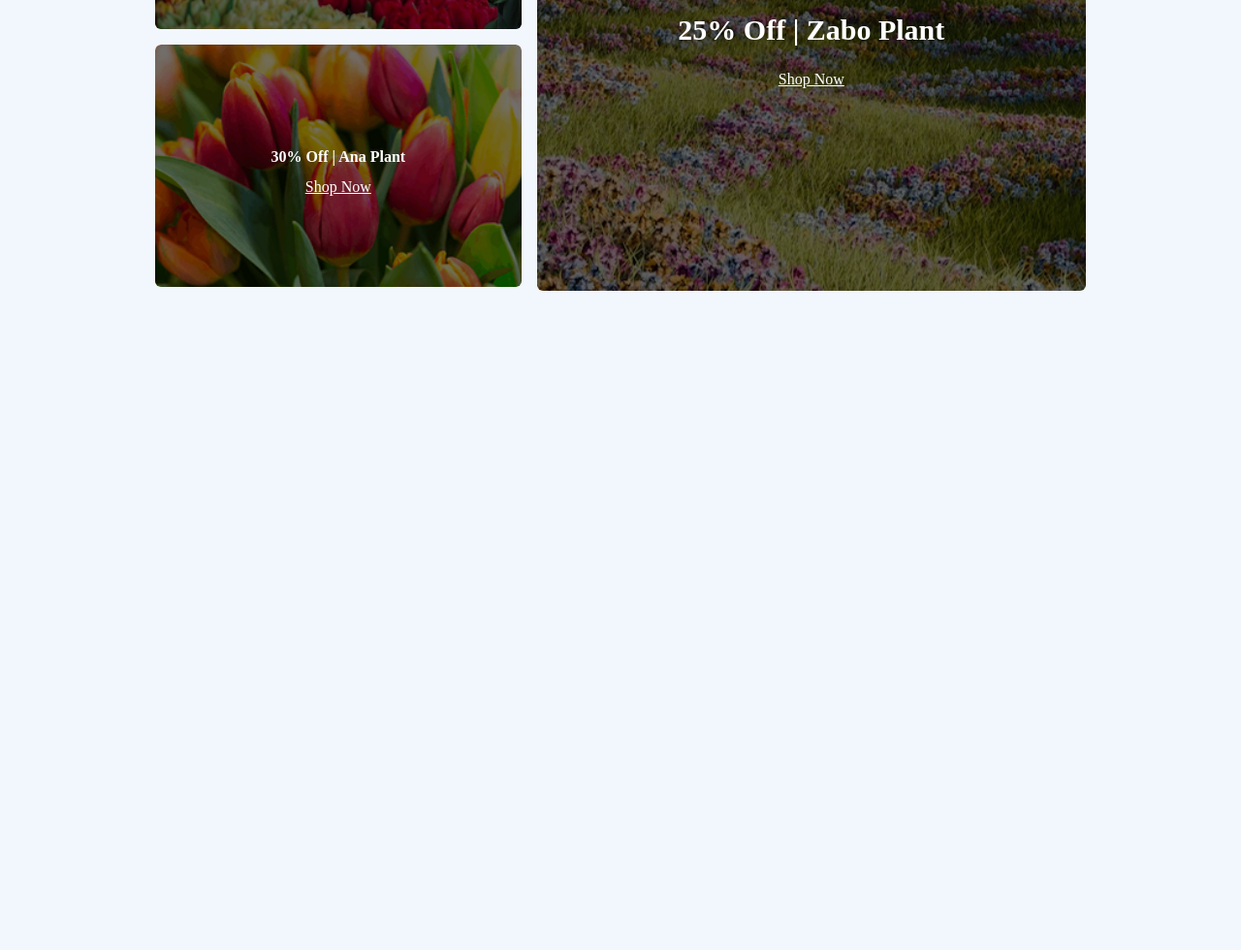
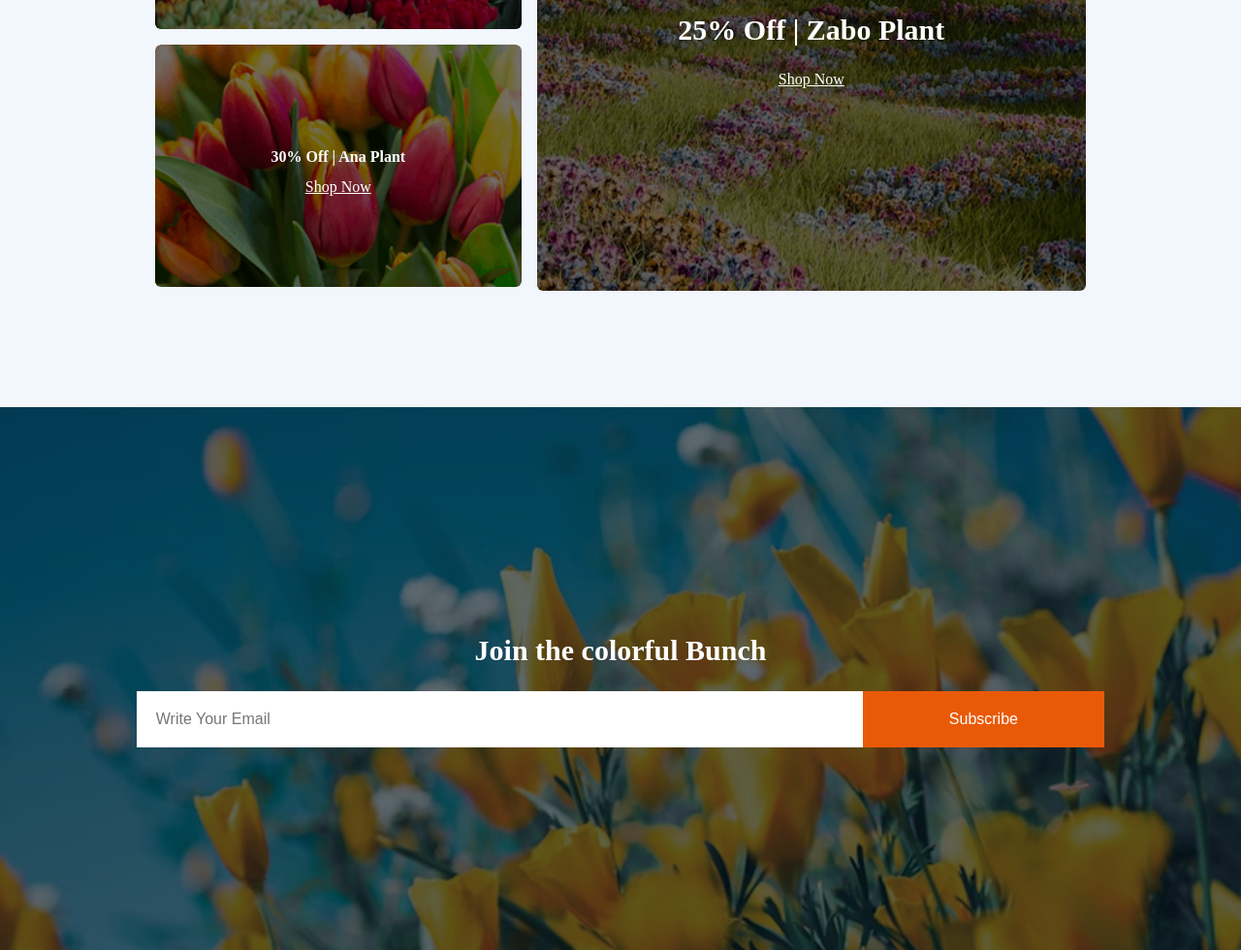
Before and after one commit to tanjirultusher/Faugei-Flower-Shop, a plain HTML site: page index.html in a window 1280 px wide. Shown: the part 2855-3835 px from the top of the page at 97% size. Before the commit the page ends 3155 px from the top, so only its background shows below. Drawn offline with Linux system fonts and the light colour scheme; a web font is replaced by a local one.

Commit message:
added newsletter-section

```diff
--- a/index.html
+++ b/index.html
@@ -261,7 +261,19 @@
             </div>
         </section>
 
-
+        <section id="Newsletter" class="newsletter-section">
+            <div class="newsletter-overlay">
+                <h1 class="newsletter-title">
+                    Join the colorful Bunch
+                </h1>
+                <div class="newsletter-form">
+                    <input class="newsletter-input" placeholder="Write Your Email" type="text" />
+                    <button class="newsletter-btn">
+                        Subscribe
+                    </button>
+                </div>
+            </div>
+        </section>
 
     </main>
 
--- a/styles.css
+++ b/styles.css
@@ -570,3 +570,96 @@ body.body-bg {
   color: var(--white);
   font-family: "Noto-sarif", serif;
 }
+
+
+/* Newsletter Section */
+.newsletter-section {
+  width: 100%;
+  height: 70vh;
+  margin-top: 1.25rem;
+  background-image: url('./assets/news-letter-bg.png');
+  background-size: cover;
+  background-position: center;
+  background-repeat: no-repeat;
+}
+@media (min-width: 1200px) {
+  .newsletter-section {
+    margin-top: 7.5rem;
+  }
+}
+.newsletter-overlay {
+  width: 100%;
+  height: 100%;
+  background: rgba(0,0,0,0.4);
+  display: flex;
+  flex-direction: column;
+  justify-content: center;
+  align-items: center;
+  padding: 0 1rem;
+}
+.newsletter-title {
+  font-size: 1.25rem;
+  color: var(--white);
+  font-family: "Noto-sarif", serif;
+  text-align: center;
+  transition: color 0.3s;
+}
+@media (min-width: 768px) {
+  .newsletter-title {
+    font-size: 1.875rem;
+  }
+}
+.newsletter-title:hover {
+  color: var(--orange);
+}
+.newsletter-form {
+  display: flex;
+  flex-direction: row;
+  justify-content: center;
+  align-items: stretch;
+  width: 100%;
+}
+@media (min-width: 768px) {
+  .newsletter-form {
+    flex-direction: row;
+    row-gap: 0;
+  }
+}
+.newsletter-input {
+  padding-left: 1.25rem;
+  padding-top: 1.25rem;
+  padding-bottom: 1.25rem;
+  width: 60%;
+  color: var(--gray-700);
+  background: var(--white);
+  border: none;
+  transition: background 0.3s;
+  outline: none;
+  font-size: 1rem;
+}
+.newsletter-input:focus {
+  outline: 2px solid var(--orange);
+}
+.newsletter-input:hover {
+  background: #f3f4f6;
+}
+.newsletter-btn {
+  padding-top: 1.25rem;
+  padding-bottom: 1.25rem;
+  width: 33%;
+  color: var(--white);
+  background: var(--orange);
+  border: none;
+  font-size: 1rem;
+  cursor: default;
+  transition: background 0.3s, transform 0.3s;
+}
+@media (min-width: 768px) {
+  .newsletter-btn {
+    width: 20%;
+  }
+}
+.newsletter-btn:hover {
+  background: #c94a06;
+  transform: scale(1.05);
+}
```
